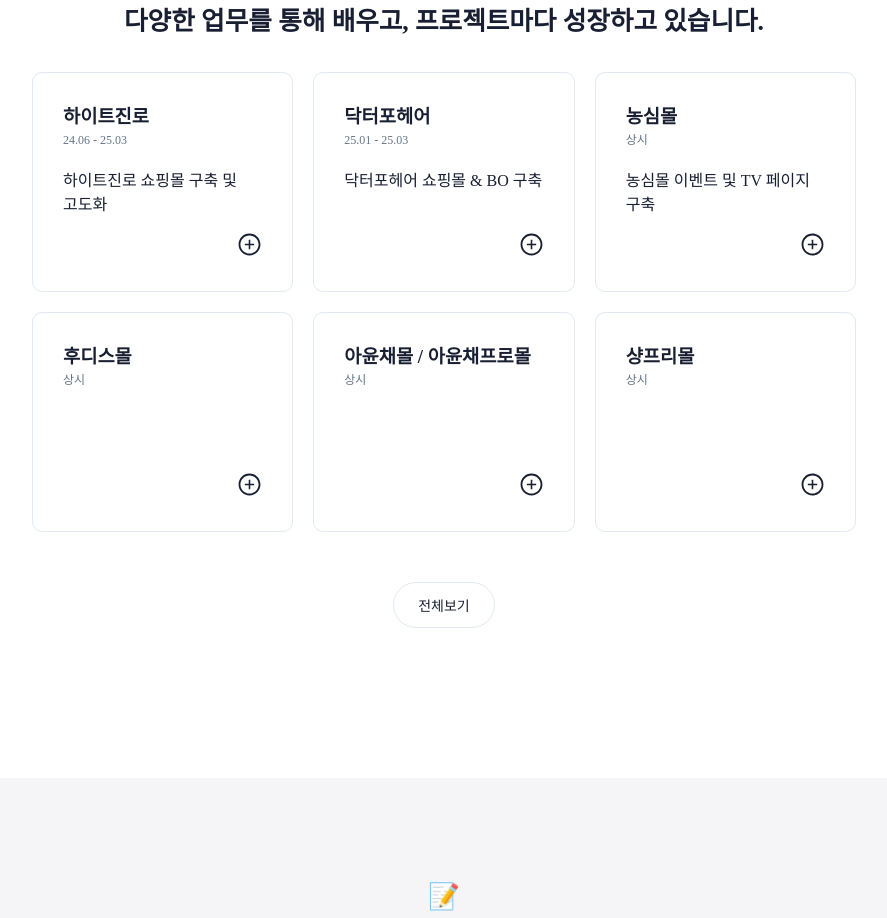
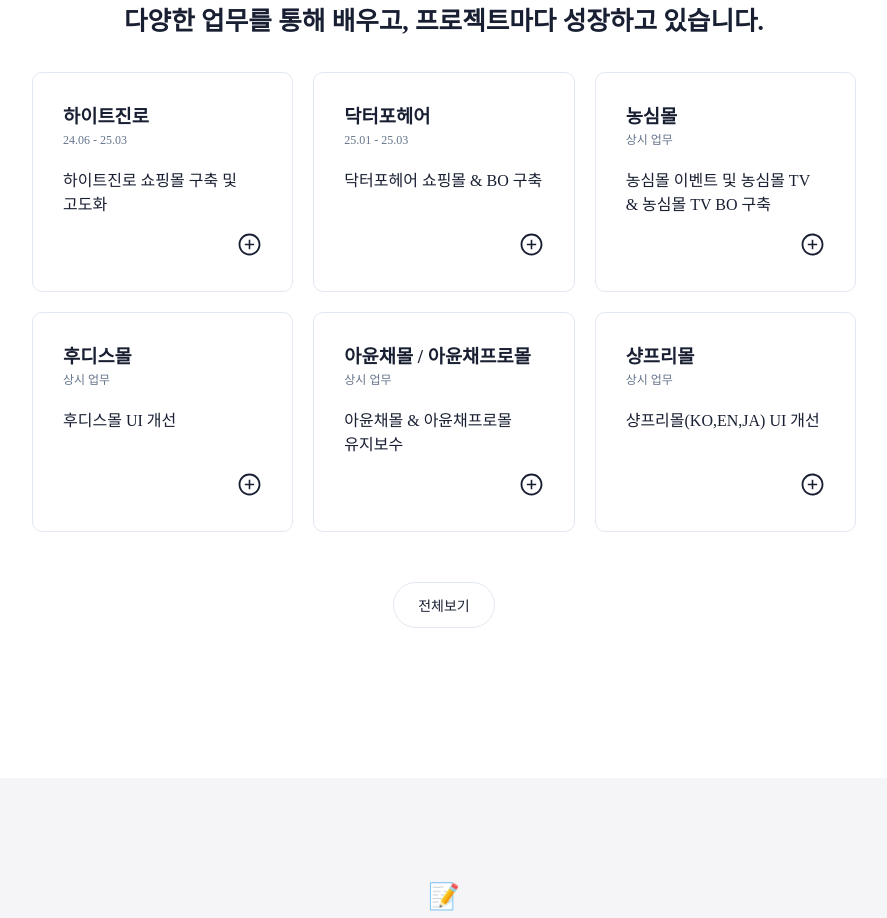
Before and after one commit to oLangS2/portfolio, a React (Create React App) app: page / in a window 1280 px wide. Shown: the part 2120-3038 px from the top of the page, without its empty margins (196-1083 px from the left). Built offline with nearby package versions, Linux system fonts and the light colour scheme; a web font is replaced by a local one.

Commit message:
프로젝트 팝업창 구조 작업완료

```diff
--- a/src/components/projects/ProjectModal.jsx
+++ b/src/components/projects/ProjectModal.jsx
@@ -1,15 +1,60 @@
 import React from 'react';
+import { AiOutlineClose } from "react-icons/ai";
 
 const ProjectModal = ({ data, onClose }) => {
   return (
     <div className="modal_overlay" onClick={onClose}>
-      <div className="modal" onClick={(e) => e.stopPropagation()}>
-        <button className="close" onClick={onClose}>×</button>
-        <h2>{data.title}</h2>
-        <p><strong>기간:</strong> {data.period}</p>
-        <p><strong>설명:</strong> {data.description}</p>
-        <p><strong>사용 기술:</strong> {data.tech.join(", ")}</p>
-      </div>
+      <>
+        <div className="modal" onClick={(e) => e.stopPropagation()}>
+          <button className="close" onClick={onClose}>
+            <AiOutlineClose size={40}/>
+          </button>
+          <div className="bg">
+            <img src={data.image} alt="" />
+            <h4>{data.title}</h4>
+            <div className="flex gap-30">
+              <div>
+                <span>기간</span>
+                <p>{data.period}</p>
+              </div>
+              <div>
+                <span>참여 인원</span>
+                <p>{data.people}</p>
+              </div>
+              <div>
+                <span>관련 링크</span>
+                <p>{data.link}</p>
+              </div>
+              <div>
+                <span>기술 스택</span>
+                <p>{data.tech.join(", ")}</p>
+              </div>
+            </div>
+            <div className="line"></div>
+            <strong>상세 내용</strong>
+            <ul>
+              {Array.isArray(data.description) ? (
+                data.description.map((item, index) => (
+                  <li key={index}>{item}</li>
+                ))
+              ) : (
+                <li>{data.description}</li> // 배열이 아닌 경우도 표시
+              )}
+            </ul>
+            {/* 트러블 슈팅 있는 경우에만 표시 */}
+            {Array.isArray(data.trouble) && data.trouble.length > 0 && (
+              <>
+                <strong>트러블 슈팅</strong>
+                <ul>
+                  {data.trouble.map((item, index) => (
+                    <li key={index}>{item}</li>
+                  ))}
+                </ul>
+              </>
+            )}
+          </div>
+        </div>
+      </>
     </div>
   );
 };
--- a/src/data/projects.js
+++ b/src/data/projects.js
@@ -2,15 +2,26 @@
 const projectData = [
   {
     id: 1,
+    image:"",
+    people:"FE 2",
+    link:"",
+    trouble: ["문제 1", "해결 방법 1"],
     title: "하이트진로 쇼핑몰 구축 및 고도화",
     company: "하이트진로",
     period: "24.06 - 25.03",
-    description:
-      "Shopby 헤드리스 API를 활용하여 메인, 상품 상세, 장바구니, 주문, 마이페이지 등 주요 기능을 개발하고 유지보수 및 고도화 작업을 진행했습니다.",
-    tech: ["React", "Shopby API", "SCSS", "JavaScript"],
+    description:[
+      "Shopby 헤드리스 API를 활용하여 메인, 상품 상세, 장바구니, 주문, 마이페이지, 간편 로그인 등 주요 기능을 개발하고 배포까지 작업을 진행했으며, 쇼핑몰 오픈 이후 유지보수 및 고도화 작업을 진행했습니다.",
+      "이런식으로 죽죽",
+      "쓸예쩡"
+    ],
+    tech: ["React", "Shopby", "SCSS"],
   },
   {
     id: 2,
+    image:"",
+    people:"FE 3, BE 2",
+    link:"오픈 예정",
+    trouble: ["문제 1", "해결 방법 1"],
     title: "닥터포헤어 쇼핑몰 & BO 구축",
     company: "닥터포헤어",
     period: "25.01 - 25.03",
@@ -20,83 +31,111 @@ const projectData = [
   },
   {
     id: 3,
-    title: "농심몰 이벤트 및 TV 페이지 구축",
+    image:"",
+    people:"FE 4, BE 3",
+    link:"",
+    trouble: ["문제 1", "해결 방법 1"],
+    title: "농심몰 이벤트 및 농심몰 TV & 농심몰 TV BO 구축",
     company: "농심몰",
-    period: "상시",
+    period: "상시 업무",
     description:
       "백엔드 API를 활용하여 게임 이벤트 페이지를 제작하고, 농심몰 TV와 이를 관리하기 위한 백오피스를 개발했습니다.",
     tech: ["React", "API", "SCSS", "JavaScript"],
   },
   {
     id: 4,
-    title: "",
+    image:"",
+    people:"FE 1",
+    link:"",
+    trouble: ["문제 1", "해결 방법 1"],
+    title: "후디스몰 UI 개선",
     company: "후디스몰",
-    period: "상시",
-    description:
-      "",
+    period: "상시 업무",
+    description: ["설명 1", "설명 2", "설명 3"],
     tech: ["React", "API", "SCSS", "JavaScript"],
   },
   {
     id: 5,
-    title: "",
+    image:"",
+    people:"FE 2",
+    link:"",
+    trouble: ["문제 1", "해결 방법 1"],
+    title: "아윤채몰 & 아윤채프로몰 유지보수",
     company: "아윤채몰 / 아윤채프로몰",
-    period: "상시",
-    description:
-      "",
+    period: "상시 업무",
+    description: ["설명 1", "설명 2", "설명 3"],
     tech: ["React", "API", "SCSS", "JavaScript"],
   },
   {
     id: 6,
-    title: "",
+    image:"",
+    people:"FE 1",
+    link:"",
+    trouble: ["문제 1", "해결 방법 1"],
+    title: "샹프리몰(KO,EN,JA) UI 개선",
     company: "샹프리몰",
-    period: "상시",
-    description:
-      "",
+    period: "상시 업무",
+    description: ["설명 1", "설명 2", "설명 3"],
     tech: ["React", "API", "SCSS", "JavaScript"],
   },
   {
     id: 7,
-    title: "",
+    image:"",
+    people:"FE 4, BE 2",
+    link:"",
+    trouble: ["문제 1", "해결 방법 1"],
+    title: "에스원 UI 개선",
     company: "에스원",
-    period: "상시",
-    description:
-      "",
+    period: "상시 업무",
+    description: ["설명 1", "설명 2", "설명 3"],
     tech: ["React", "API", "SCSS", "JavaScript"],
   },
   {
     id: 8,
-    title: "",
+    image:"",
+    people:"PB 1",
+    link:"",
+    trouble: ["문제 1", "해결 방법 1"],
+    title: "엘리트교복 홈페이지 UI 개선",
     company: "엘리트교복",
-    period: "상시",
-    description:
-      "",
+    period: "상시 업무",
+       description: ["설명 1", "설명 2", "설명 3"],
     tech: ["React", "API", "SCSS", "JavaScript"],
   },
   {
     id: 9,
-    title: "",
+    image:"",
+    people:"PB 1",
+    link:"",
+    trouble: ["문제 1", "해결 방법 1"],
+    title: "윌비 쇼핑몰 구축",
     company: "윌비",
     period: "상시",
-    description:
-      "",
+    description: ["설명 1", "설명 2", "설명 3"],
     tech: ["React", "API", "SCSS", "JavaScript"],
   },
   {
     id: 10,
-    title: "",
+    image:"",
+    people:"PB 1",
+    link:"",
+    trouble: ["문제 1", "해결 방법 1"],
+    title: "하이어랭크 홈페이지 제작",
     company: "하이어랭크",
-    period: "상시",
-    description:
-      "",
+    period: "상시 업무",
+    description: ["설명 1", "설명 2", "설명 3"],
     tech: ["React", "API", "SCSS", "JavaScript"],
   },
   {
     id: 11,
-    title: "",
+    image:"",
+    people:"PB 1",
+    link:"",
+    trouble: ["문제 1", "해결 방법 1"],
+    title: "세일레이싱 쇼핑몰 구축",
     company: "세일레이싱",
-    period: "상시",
-    description:
-      "",
+    period: "상시 업무",
+    description: ["설명 1", "설명 2", "설명 3"],
     tech: ["React", "API", "SCSS", "JavaScript"],
   },
 ];
--- a/src/styles/global.scss
+++ b/src/styles/global.scss
@@ -445,7 +445,8 @@ button {
     z-index: 101;
     width: 100%;
     height: 100%;
-    background: rgba(0, 0, 0, 0.2);
+    backdrop-filter: blur(10px);
+    background: rgba(0, 0, 0, 0.4);
     position: fixed;
     top: 0;
     left: 0;
@@ -454,8 +455,26 @@ button {
         top: 50%;
         left: 50%;
         transform: translate(-50%,-50%);
-        background: $white-0;
-        padding: 50px;
+        width: 60vw;
+        .close{
+            position: absolute;
+            right: 0;
+            top: -80px;
+            svg{
+                background-color: $white-0;
+                padding: 10px;
+                border-radius: 100px;
+                // position: absolute;
+                // top: 50%;
+                // left: 50%;
+                // transform: translate(-50%,-50%);
+            }
+        }
+        .bg{
+            background: $white-0;
+            border-radius: 20px;
+            padding: 50px;
+        }
     }
 }
 //!SECTION 프로젝트 모달
```
